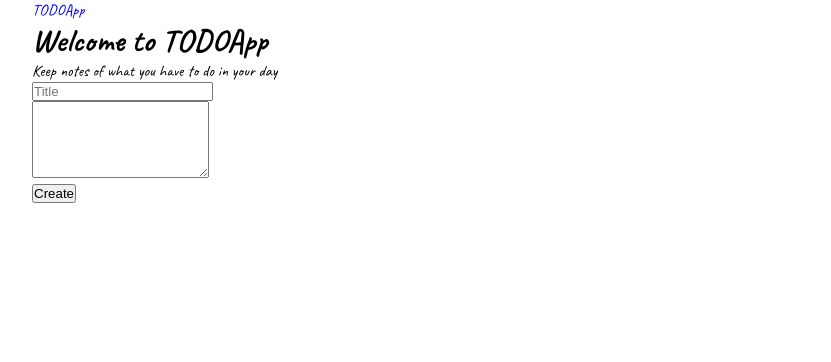
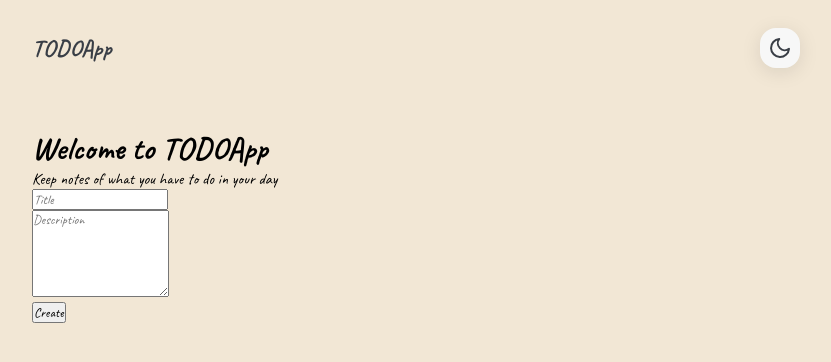
Before and after one commit to luckydev8888/todo_react_flask, a React (Vite) app in the folder frontend/: page / in a window 1280 px wide. Shown: the top 362 px of the page, without its empty margins (0-831 px from the left). Built offline with nearby package versions, Linux system fonts and the light colour scheme.

Commit message:
Header styles added, working on the form styles

```diff
--- a/frontend/src/components/Article.jsx
+++ b/frontend/src/components/Article.jsx
@@ -1,13 +1,10 @@
 import React from 'react'
-import styled from 'styled-components'
-
-const FormTask = styled.form``
-
-const InputFormTask = styled.input``
-
-const TextareaFormTask = styled.textarea``
-
-const ButtonFormTask = styled.button``
+import {
+  FormTask,
+  InputFormTask,
+  TextareaFormTask,
+  ButtonFormTask,
+} from './styled/FormStyled'
 
 export const Article = () => {
   return (
@@ -28,6 +25,7 @@ export const Article = () => {
               name='description'
               className='form__textarea'
               rows='5'
+              placeholder='Description'
             />
           </div>
           <div className='form__btn'>
--- a/frontend/src/components/Header.jsx
+++ b/frontend/src/components/Header.jsx
@@ -1,4 +1,5 @@
 import React from 'react'
+import { FiMoon } from 'react-icons/fi'
 
 export const Header = () => {
   return (
@@ -7,6 +8,11 @@ export const Header = () => {
         <a href='#' className='nav__logo'>
           TODOApp
         </a>
+        <div className='nav__darkmode'>
+          <button type='button' className='nav__darkmode-btn'>
+            <FiMoon className='nav__darkmode-btn_moon' />
+          </button>
+        </div>
       </nav>
     </header>
   )
--- /dev/null
+++ b/frontend/src/components/styled/FormStyled.jsx
@@ -0,0 +1,15 @@
+import styled from 'styled-components'
+
+export const FormTask = styled.form``
+
+export const InputFormTask = styled.input`
+  font-family: inherit;
+`
+
+export const TextareaFormTask = styled.textarea`
+  font-family: inherit;
+`
+
+export const ButtonFormTask = styled.button`
+  font-family: inherit;
+`
--- a/frontend/src/scss/base/_base.scss
+++ b/frontend/src/scss/base/_base.scss
@@ -1,3 +1,5 @@
+@use '../utils/colors' as c;
+
 @import url('https://fonts.googleapis.com/css2?family=Caveat:wght@400;700&display=swap');
 
 * {
@@ -8,6 +10,7 @@
 
 body {
   font-family: 'Caveat', cursive;
+  background-color: c.$bg-color;
 }
 
 a {
--- /dev/null
+++ b/frontend/src/scss/components/_header.scss
@@ -0,0 +1,43 @@
+@use '../utils/colors' as c;
+
+.header {
+  position: fixed;
+  top: 0;
+  left: 0;
+  width: 100%;
+}
+
+.nav {
+  display: flex;
+  align-items: center;
+  justify-content: space-between;
+  height: 6rem;
+
+  &__logo {
+    font-weight: 700;
+    font-size: 1.5rem;
+    color: c.$font-color;
+    cursor: default;
+  }
+
+  &__darkmode {
+    &-btn {
+      outline: none;
+      border: none;
+      display: flex;
+      justify-content: center;
+      align-items: center;
+      background-color: c.$bg-color-two;
+      width: 2.5rem;
+      height: 2.5rem;
+      cursor: pointer;
+      box-shadow: 0 4px 20px rgba(0,0,0,.1);
+      border-radius: 1rem;
+
+      &_moon {
+        font-size: 1.5rem;
+        color: c.$font-color;
+      }
+    }
+  }
+}
--- /dev/null
+++ b/frontend/src/scss/components/_main.scss
@@ -0,0 +1,3 @@
+.main {
+  margin-top: 8rem;
+}
--- a/frontend/src/scss/styles.scss
+++ b/frontend/src/scss/styles.scss
@@ -1,2 +1,5 @@
 // BASE
 @forward './base/base';
+// COMPONENTS
+@forward './components/header';
+@forward './components/main';
--- /dev/null
+++ b/frontend/src/scss/utils/_colors.scss
@@ -0,0 +1,5 @@
+$font-color: #393E46;
+$green-color: #395144;
+$green-light-color: #6D9886;
+$bg-color: #F2E7D5;
+$bg-color-two: #F7F7F7;
```
